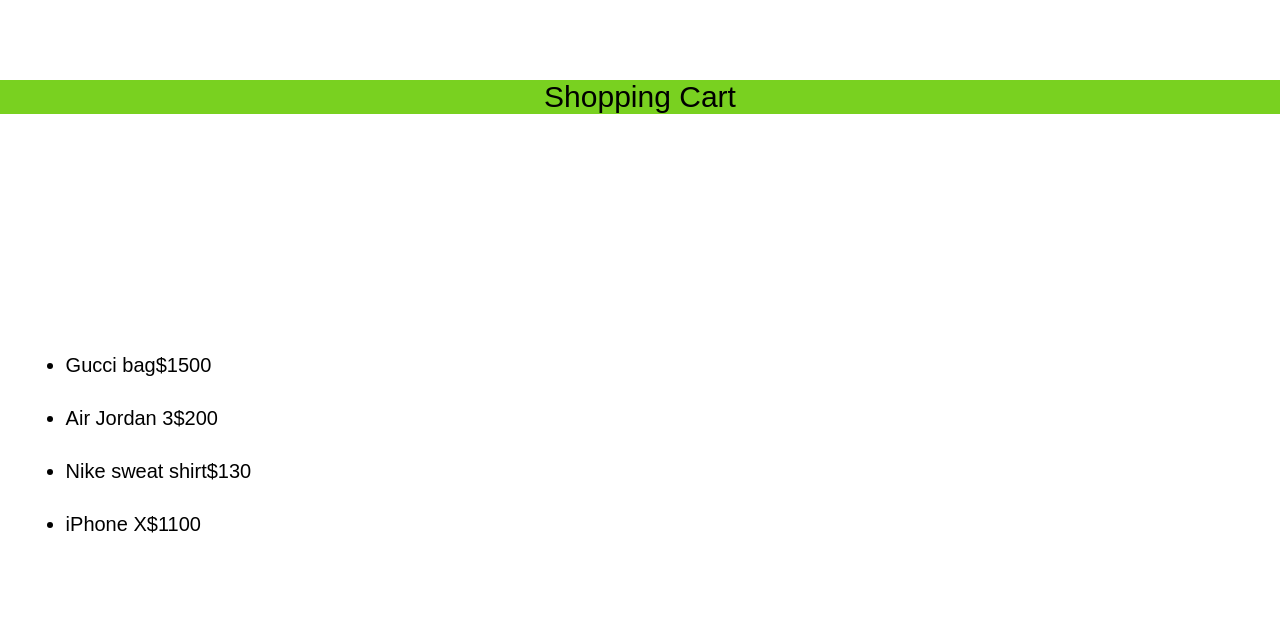
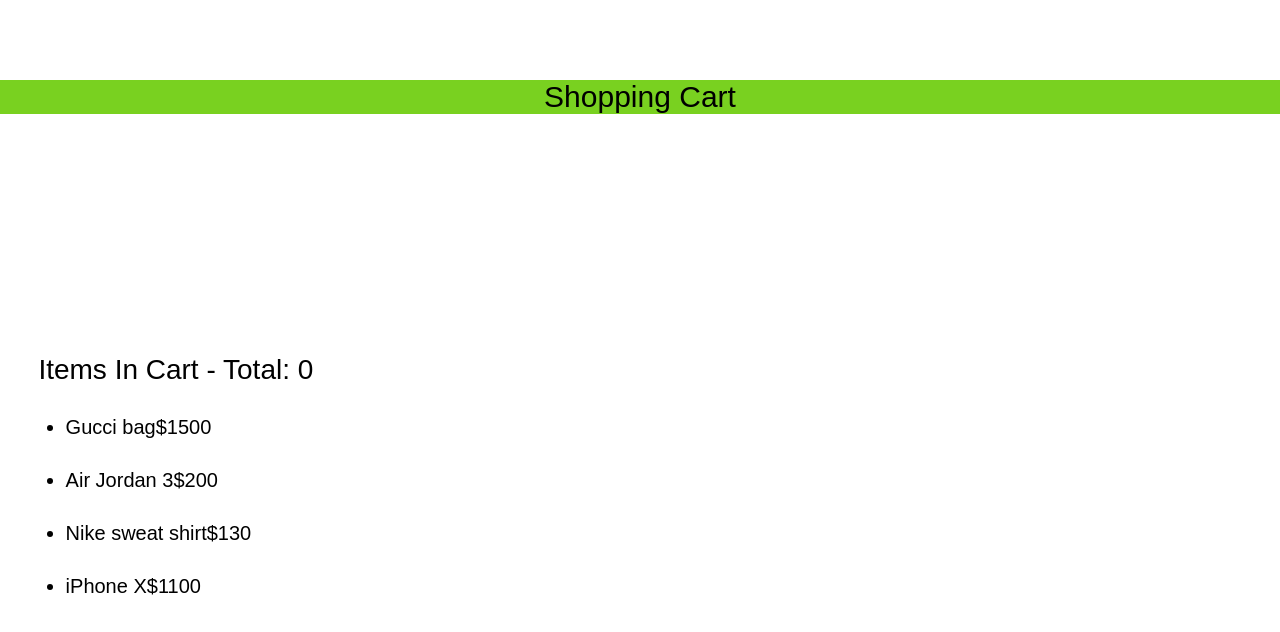
Before and after one commit to dragon-3/react-item-counter, a React (Create React App) app: page / in a window 1280 px wide. Shown: the top 632 px of the page. Built offline with nearby package versions, Linux system fonts and the light colour scheme.

Commit message:
Added item header

```diff
--- a/src/App.css
+++ b/src/App.css
@@ -35,3 +35,9 @@
   margin-left: 2%;
   font-size: 20px;
 }
+
+.item-title {
+  margin-left: 3%;
+  font-size: 28px;
+
+}
--- a/src/App.js
+++ b/src/App.js
@@ -38,6 +38,9 @@
     return (
       <div>
         <Header title="Shopping Cart" />
+        <div className="item-title">
+          <p>Items In Cart - Total: 0</p>
+        </div>
 
         {this.state.items.map( item =>
           <Items
@@ -47,9 +50,6 @@
 
         )}
 
-
-
-
       </div>
     );
   }
```
